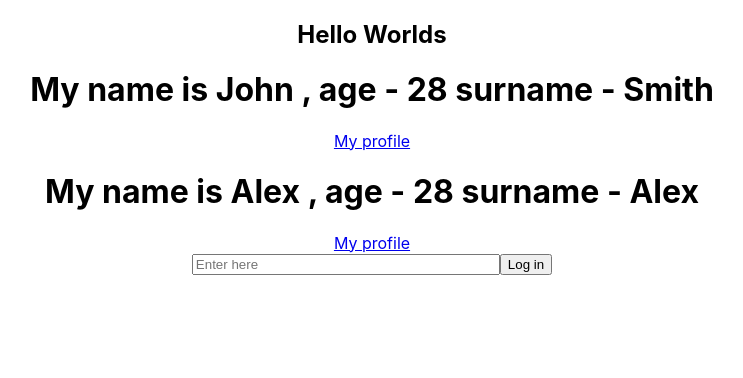
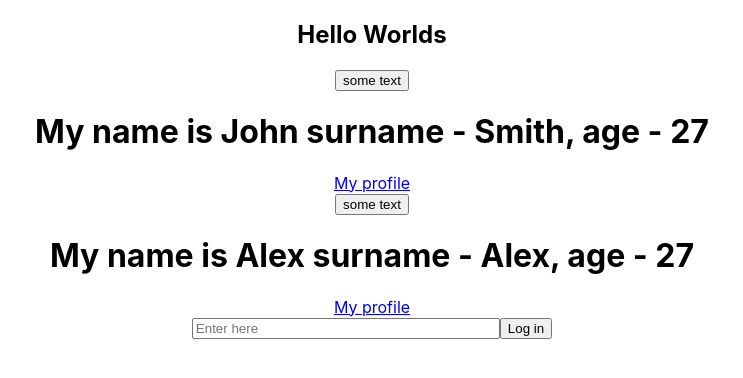
Before and after one commit to SlobodianAnn/learnReact, a React (Create React App) app: page / in a window 1280 px wide. Shown: the top 378 px of the page, without its empty margins (268-1011 px from the left). Built offline with nearby package versions, Linux system fonts and the light colour scheme.

Commit message:
learn states

```diff
--- a/src/App.js
+++ b/src/App.js
@@ -31,13 +31,44 @@ function Btn() {
   return <button>{logged ? 'Enter' : text}</button>;
 }
 
-function WhoAmI ({name, surname, link, age}) {
-  return(
-    <div>
-      <h1>My name is {name.firstName} , age - {age()} surname - {surname} </h1>
-      <a href={link}>My profile</a>
-    </div>
-  )
+// function WhoAmI ({name, surname, link, age}) {
+//   return(
+//     <div>
+//       <h1>My name is {name.firstName} , age - {age()} surname - {surname} </h1>
+//       <a href={link}>My profile</a>
+//     </div>
+//   )
+// }
+
+class WhoAmI extends Component {
+  constructor(props) {
+    super(props);
+    this.state = {
+      years: 27,
+      text: 'some text'
+    };
+  }
+
+  nextYear = () => {
+    console.log('++');
+    this.setState(state => ({
+      years: state.years + 1,
+      text: 'new text'
+    }))
+  };
+
+  render() {
+    const { name, surname, link } = this.props;
+    return (
+      <div>
+        <button onClick={this.nextYear}>{this.state.text}</button>
+        <h1>
+          My name is {name} surname - {surname}, age - {this.state.years}
+        </h1>
+        <a href={link}>My profile</a>
+      </div>
+    );
+  }
 }
 
 function App() {
@@ -45,8 +76,8 @@ function App() {
     <div className="App">
       <StrictMode>
         <Header />
-        <WhoAmI name={{firstName: 'John'}} age={()=> {return '28'}}  surname = "Smith" link="google.com" />
-        <WhoAmI name={{firstName: 'Alex'}} age={()=> {return '28'}} surname = "Alex" link="google2.com" />
+        <WhoAmI name="John" surname="Smith" link="google.com" />
+        <WhoAmI name="Alex" surname="Alex" link="google2.com" />
       </StrictMode>
       <Field />
       <Btn />
@@ -54,6 +85,5 @@ function App() {
   );
 }
 
-
 export { Header };
 export default App;
```
